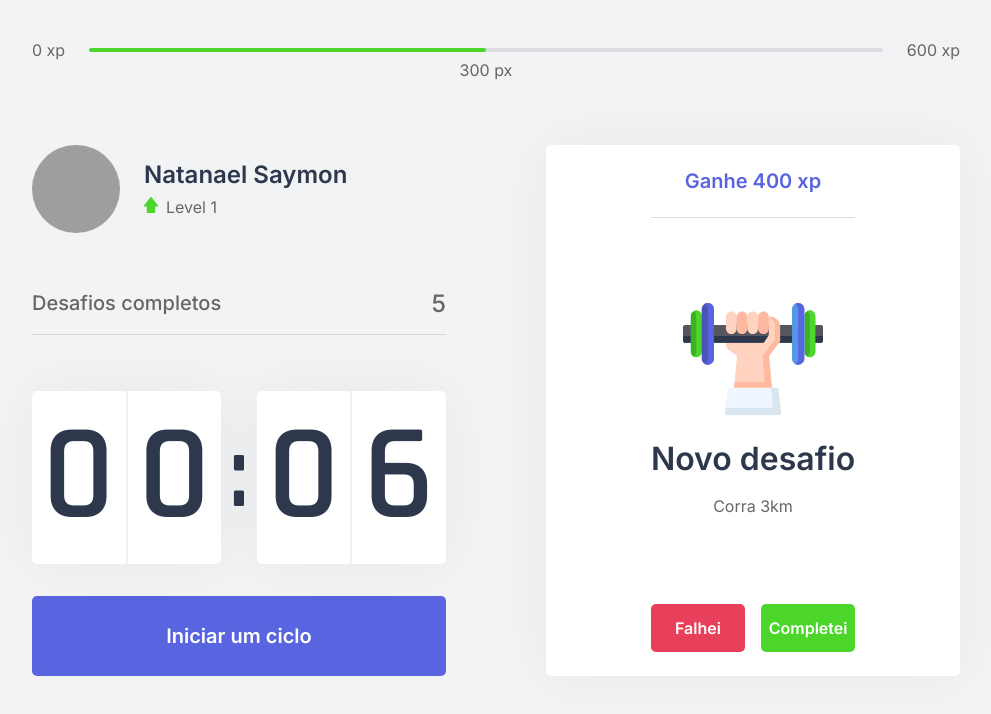
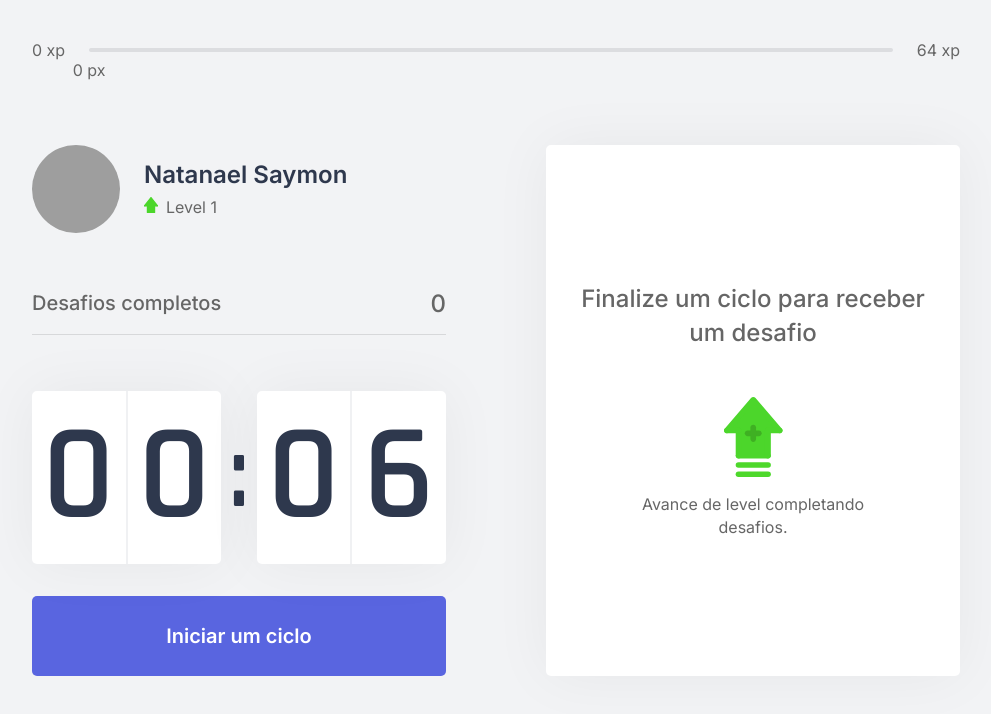
Before and after one commit to NatanaelSaymon/moveit-next, a Next.js app: page / in a window 1280 px wide. Shown: the top 714 px of the page, without its empty margins (144-1135 px from the left). Built offline with nearby package versions, Linux system fonts and the light colour scheme; grey boxes are pictures that could not be loaded.

Commit message:
regras de negocios

```diff
--- a/src/components/ChallengeBox.tsx
+++ b/src/components/ChallengeBox.tsx
@@ -4,28 +4,25 @@
 
 export function ChallengeBox() {
 
-    const contextData = useContext(ChallengesContext);
-
-    console.log(contextData)
-
-    const hasActiveChallenge = true;
+    const { activeChallenge, resetChallenge } = useContext(ChallengesContext);
 
     return (
         <div className={styles.challengeBoxContainer}>
-            { hasActiveChallenge ? (
+            { activeChallenge ? (
                 <div className={styles.challengeActive}>
-                    <header>Ganhe 400 xp</header>
+                    <header>Ganhe {activeChallenge.amount} xp</header>
 
                     <main>
-                        <img src="icons/body.svg" alt=""/>
+                        <img src={`icons/${activeChallenge.type}.svg`} alt=""/>
                         <strong>Novo desafio</strong>
-                        <p>Corra 3km</p>
+                        <p>{activeChallenge.description}</p>
                     </main>
 
                     <footer>
                         <button
                             type="button"
                             className={styles.challengeFailedButton}
+                            onClick={resetChallenge}
                         >
                             Falhei
                         </button>
--- a/src/components/CompletedChallenges.tsx
+++ b/src/components/CompletedChallenges.tsx
@@ -1,10 +1,15 @@
+import { useContext } from 'react';
+import { ChallengesContext } from '../contexts/ChallengesContext';
 import styles from '../style/components/CompletedChallenges.module.css';
 
 export function CompletedChallenges() {
+
+    const { challengesCompleted } = useContext(ChallengesContext);
+
     return (
         <div className={styles.completedChallengesContainer}>
             <span>Desafios completos</span>
-            <span>5</span>
+            <span>{challengesCompleted}</span>
         </div>
     );
 }
--- a/src/components/ExperienceBar.tsx
+++ b/src/components/ExperienceBar.tsx
@@ -1,16 +1,23 @@
+import { useContext } from 'react'
+import { ChallengesContext } from '../contexts/ChallengesContext'
 import styles from '../style/components/ExperienceBar.module.css'
 
 export function ExperienceBar() {
+
+    const { currentExperience, experienceToNextLevel } = useContext(ChallengesContext);
+
+    const percentToNextLevel = Math.round(currentExperience * 100) / experienceToNextLevel;
+
     return (
         <header className={styles.experienceBar}>
             <span>0 xp</span>
             <div>
-                <div style={{ width: '50%' }}></div>
-                <span className={styles.currentExperience} style={{ left: '50%' }}>
-                    300 px
+                <div style={{ width: `${percentToNextLevel}%` }}></div>
+                <span className={styles.currentExperience} style={{ left: `${percentToNextLevel}%` }}>
+                    {currentExperience} px
                 </span>
             </div>
-            <span>600 xp</span>
+            <span>{experienceToNextLevel} xp</span>
         </header>
     )
 }
--- a/src/contexts/ChallengesContext.tsx
+++ b/src/contexts/ChallengesContext.tsx
@@ -1,11 +1,22 @@
 import { createContext, useState, ReactNode } from 'react';
+
+import challenges from '../../challenges.json';
+
+interface Challegen {
+    type: 'body' | 'eye';
+    description: string;
+    amount: number;
+}
 
 interface ChallengesContextData {
     level: number,
     currentExperience: number;
+    experienceToNextLevel: number;
     challengesCompleted: number;
+    activeChallenge: Challegen;
     levelUp: () => void;
     startNewChallenge: () => void;
+    resetChallenge: () => void;
 }
 
 interface ChallengesPchildrenroviderProps {
@@ -22,12 +33,23 @@
 
     const [challengesCompleted, setChallengesCompleted] = useState(0);
 
+    const [activeChallenge, setActiveChallenge] = useState(null);
+
+    const experienceToNextLevel = Math.pow((level + 1) * 4, 2)
+
     function levelUp() {
         setLevel(level + 1);
     }
 
     function startNewChallenge() {
-        console.log('New challenge');
+        const randomChallengeIndex = Math.floor(Math.random() * challenges.length)
+        const challenge = challenges[randomChallengeIndex];
+
+        setActiveChallenge(challenge);
+    }
+
+    function resetChallenge() {
+        setActiveChallenge(null)
     }
 
     return (
@@ -36,8 +58,11 @@
                 level: 1,
                 currentExperience,
                 challengesCompleted,
+                experienceToNextLevel,
                 levelUp,
                 startNewChallenge,
+                activeChallenge,
+                resetChallenge,
             }}
         >
             { children }
--- a/src/style/components/ExperienceBar.module.css
+++ b/src/style/components/ExperienceBar.module.css
@@ -15,6 +15,7 @@
     background: var(--gray-line);
     margin: 0 1.5rem;
     position: relative;
+
 }
 
 .experienceBar > div > div {
```
